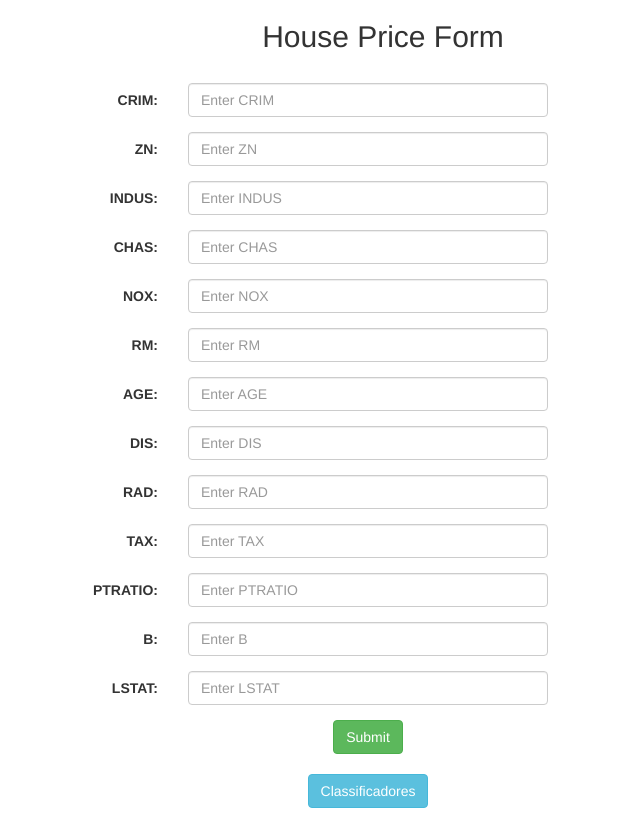
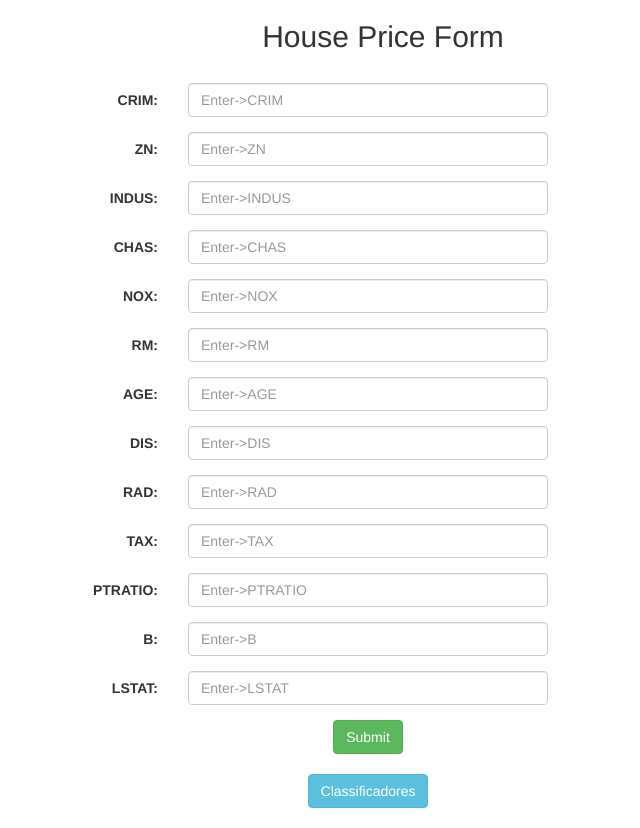
Before and after one commit to AAntunesNDS/desafioSpi2019, a Flask app: page / in a window 1280 px wide. Shown: the whole page, without its empty margins (272-912 px from the left). Run offline with Flask 2, Linux system fonts and the light colour scheme; parts of the project's set-up code (start-up, migrations or seed data) failed here and were passed over; some libraries are stand-ins or nearby versions.

Commit message:
rendering features inputs with jinja

```diff
--- a/templates/hello.html
+++ b/templates/hello.html
@@ -35,104 +35,21 @@
 		</div>
 		<form action="" method="post" role="form" class="form-horizontal">
 			{{ form.hidden_tag() }}
-
-			<div>
-				<div class="form-group" align="center">
-					<label class="control-label col-sm-4" for="crim">CRIM:</label>
-					<div class="col-xs-4">
-						<input type="text" class="form-control" id="crim" name="crim" placeholder="Enter CRIM">
-					</div>
-				</div>
-
-				<div class="form-group" align="center">
-					<label class="control-label col-sm-4" for="zn">ZN:</label>
-					<div class="col-xs-4">
-						<input type="text" class="form-control" id="zn" name="zn" placeholder="Enter ZN">
-					</div>
-				</div>
-
-				<div class="form-group" align="center">
-					<label class="control-label col-sm-4" for="indus">INDUS:</label>
-					<div class="col-xs-4">
-						<input type="text" class="form-control" id="indus" name="indus" placeholder="Enter INDUS">
-					</div>
-				</div>
-
-				<div class="form-group" align="center">
-					<label class="control-label col-sm-4" for="chas">CHAS:</label>
-					<div class="col-xs-4">
-						<input type="text" class="form-control" id="chas" name="chas" placeholder="Enter CHAS">
-					</div>
-				</div>
-
-				<div class="form-group" align="center">
-					<label class="control-label col-sm-4" for="nox">NOX:</label>
-					<div class="col-xs-4">
-						<input type="text" class="form-control" id="nox" name="nox" placeholder="Enter NOX">
-					</div>
-				</div>
-
-				<div class="form-group" align="center">
-					<label class="control-label col-sm-4" for="rm">RM:</label>
-					<div class="col-xs-4">
-						<input type="text" class="form-control" id="rm" name="rm" placeholder="Enter RM">
-					</div>
-				</div>
-
-				<div class="form-group" align="center">
-					<label class="control-label col-sm-4" for="age">AGE:</label>
-					<div class="col-xs-4">
-						<input type="text" class="form-control" id="age" name="age" placeholder="Enter AGE">
-					</div>
-				</div>
-
-				<div class="form-group" align="center">
-					<label class="control-label col-sm-4" for="dis">DIS:</label>
-					<div class="col-xs-4">
-						<input type="text" class="form-control" id="dis" name="dis" placeholder="Enter DIS">
-					</div>
-				</div>
-
-				<div class="form-group" align="center">
-					<label class="control-label col-sm-4" for="rad">RAD:</label>
-					<div class="col-xs-4">
-						<input type="text" class="form-control" id="rad" name="rad" placeholder="Enter RAD">
-					</div>
-				</div>
-
-				<div class="form-group" align="center">
-					<label class="control-label col-sm-4" for="tax">TAX:</label>
-					<div class="col-xs-4">
-						<input type="text" class="form-control" id="tax" name="tax" placeholder="Enter TAX">
-					</div>
-				</div>
-
-				<div class="form-group" align="center">
-					<label class="control-label col-sm-4" for="ptratio">PTRATIO:</label>
-					<div class="col-xs-4">
-						<input type="text" class="form-control" id="ptratio" name="ptratio" placeholder="Enter PTRATIO">
-					</div>
-				</div>
-
-				<div class="form-group" align="center">
-					<label class="control-label col-sm-4" for="b">B:</label>
-					<div class="col-xs-4">
-						<input type="text" class="form-control" id="b" name="b" placeholder="Enter B">
-					</div>
-				</div>
-
-				<div class="form-group" align="center">
-					<label class="control-label col-sm-4" for="lstat">LSTAT:</label>
-					<div class="col-xs-4">
-						<input type="text" class="form-control" id="lstat" name="lstat" placeholder="Enter LSTAT">
-					</div>
+			{% for i in hd %}
+			<div class="form-group" align="center">
+				<label class="control-label col-sm-4" for="lstat">{{ i }}:</label>
+				<div class="col-xs-4">
+					<input type="text" class="form-control" id={{ i }} name={{ i }} placeholder={{"Enter->"+ i}}>
 				</div>
 			</div>
+			{% endfor %}
 			<div align="center">
 				<button type="submit" class="btn btn-success">Submit</button><br><br>
 				<a href="grafico" class="btn btn-info" role="button">Classificadores</a>
 			</div><br>
 		</form>
+
+
 	</div>
 </body>
 </html>
```
